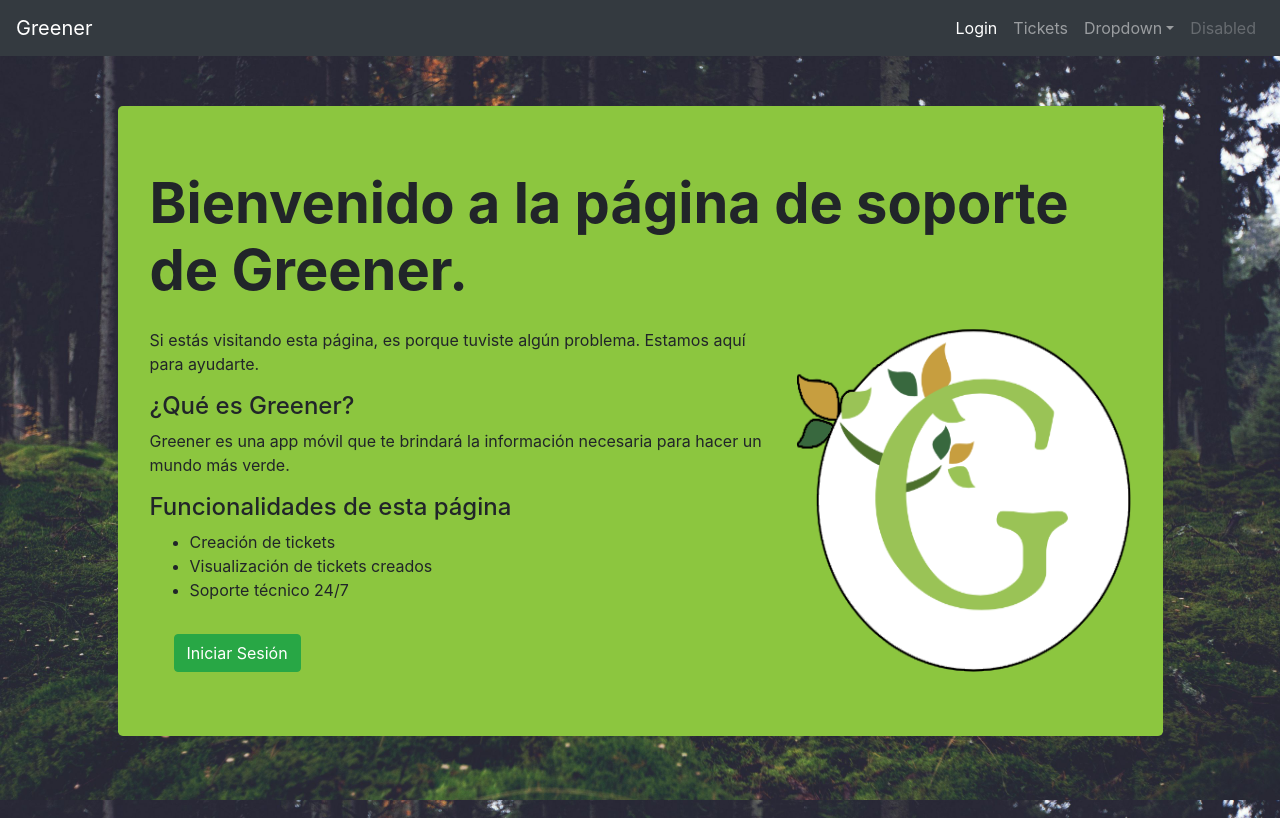
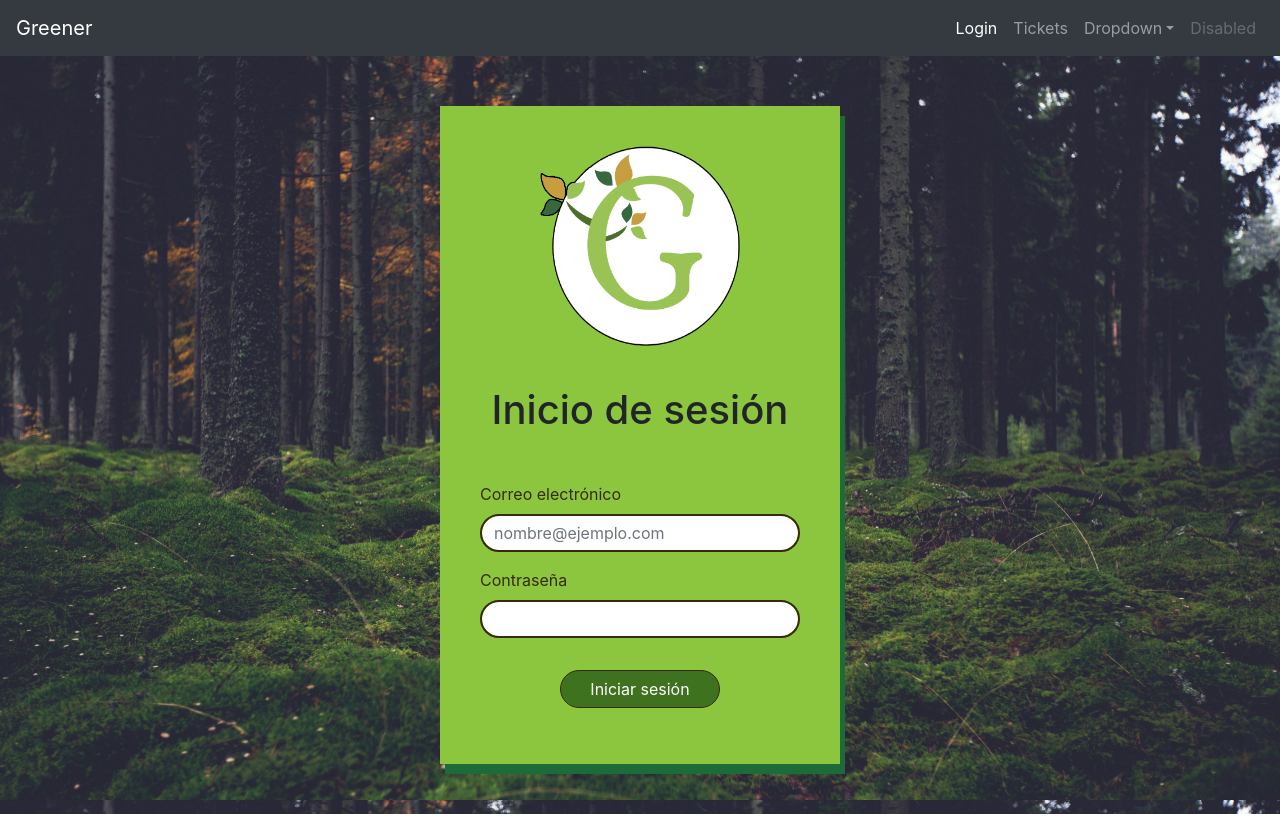
Before and after one commit to GreenerDR/greener-support, a React (Create React App) app: page /login in a window 1280 px wide. Built offline with nearby package versions, Linux system fonts and the light colour scheme; the HTML template or start-up script is replaced by a standard one.

Commit message:
Exact path

```diff
--- a/src/App.js
+++ b/src/App.js
@@ -13,7 +13,7 @@ function App() {
         <NavBar />
         <main>
           <Switch>
-            <Route path="/" component={HomePage} />
+            <Route exact path="/" component={HomePage} />
             <Route path="/login" component={LoginPage} />
             <Route path="/support" component={SupportFormPage} />
             <Route path="/supprot" component={null} />
```
